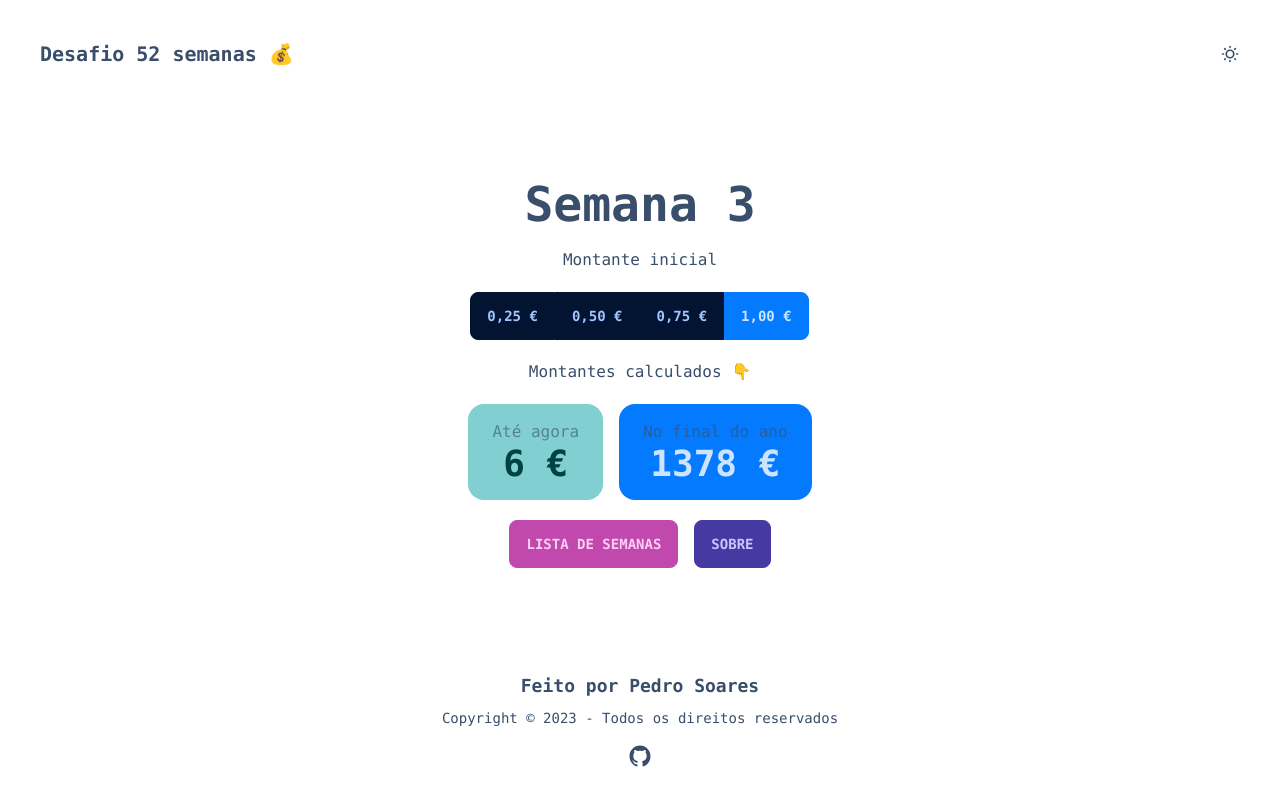
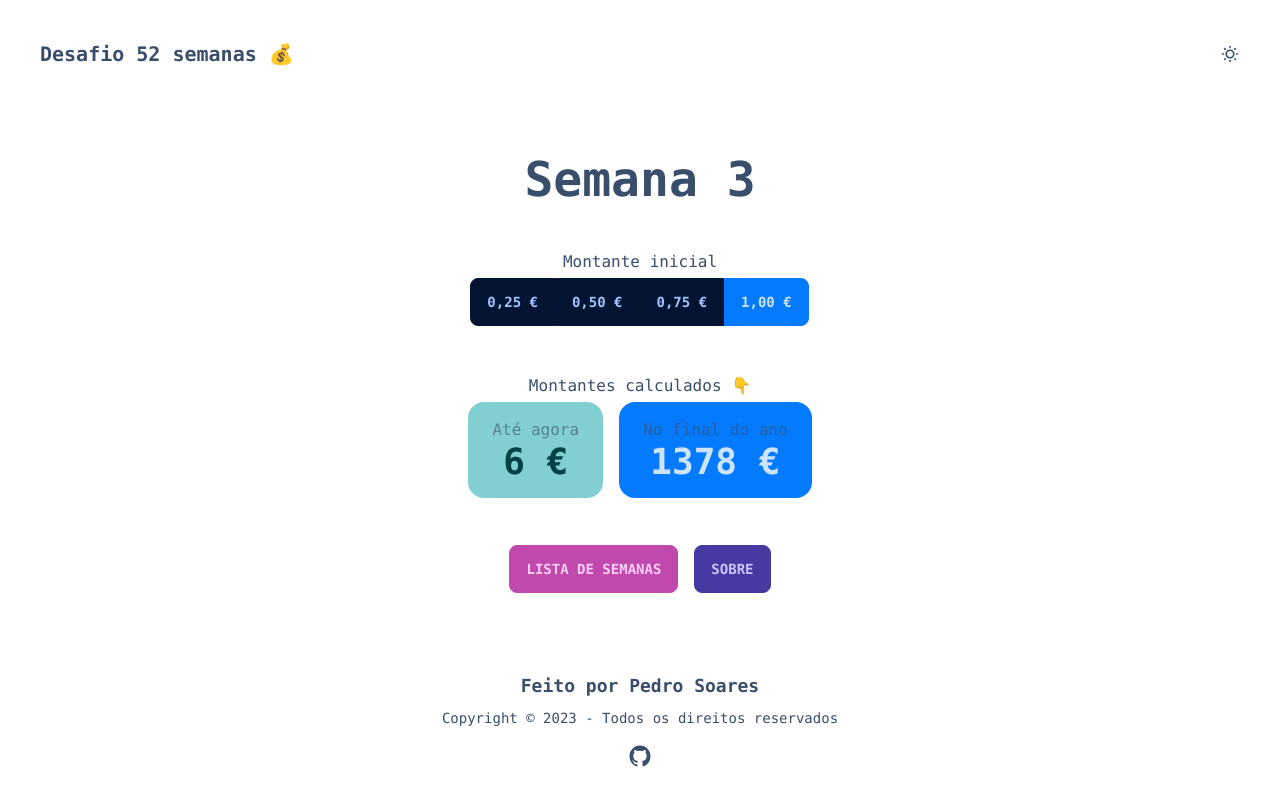
Before and after one commit to pncsoares/52-semanas, a React (Vite) app: page / in a window 1280 px wide. Built offline with nearby package versions, Linux system fonts and the light colour scheme.

Commit message:
Simplify tailwind classes

```diff
--- a/src/components/CurrentWeek/index.tsx
+++ b/src/components/CurrentWeek/index.tsx
@@ -34,11 +34,10 @@ export default function CurrentWeek() {
 
   return (
     <>
-      <div className="flex flex-col flex-1 justify-center items-center content-center">
-        <div className="hero-content text-center flex">
-          <div className="max-w-md flex flex-col gap-3 sm:gap-4 md:gap-5 items-center">
+      <div className="flex flex-col flex-1 justify-evenly content-evenly items-center text-center">
         <span className="text-4xl sm:text-5xl font-bold">Semana {currentWeekNumber}</span>
 
+        <div className="flex flex-col gap-1">
           <span>Montante inicial</span>
           <div className="btn-group">
             <button
@@ -66,7 +65,9 @@ export default function CurrentWeek() {
               1,00 €
             </button>
           </div>
+        </div>
 
+        <div className="flex flex-col gap-1">
           <label>Montantes calculados 👇</label>
           <div className="flex flex-col sm:flex-row gap-1 sm:gap-4">
             <div className="stats bg-success text-success-content">
@@ -83,6 +84,7 @@ export default function CurrentWeek() {
               </div>
             </div>
           </div>
+        </div>
 
         <div className="flex flex-row justify-items-center gap-4">
           <WeeksTableModalButton />
@@ -95,8 +97,6 @@ export default function CurrentWeek() {
           <HowToModal />
         </div>
       </div>
-        </div>
-      </div>
     </>
   );
 }
```
Lines whose indentation alone changed are shown as unchanged.
